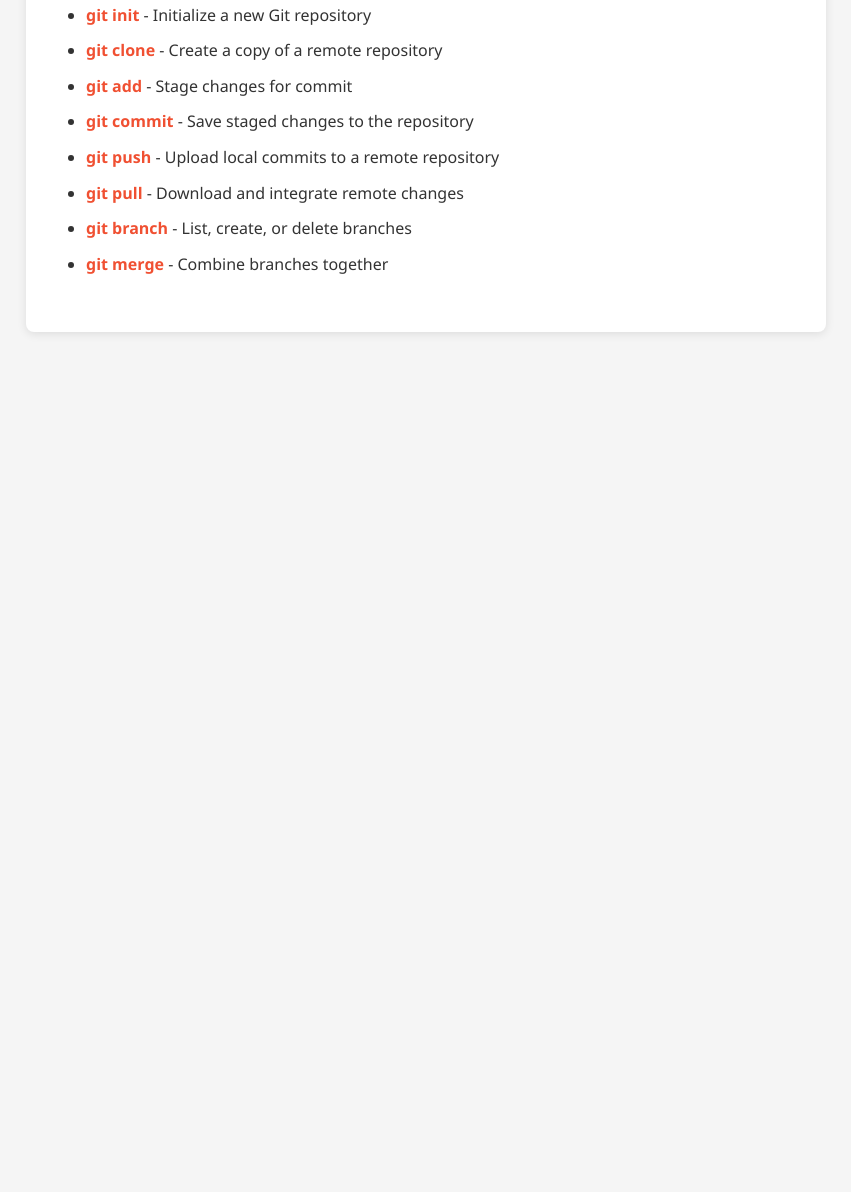
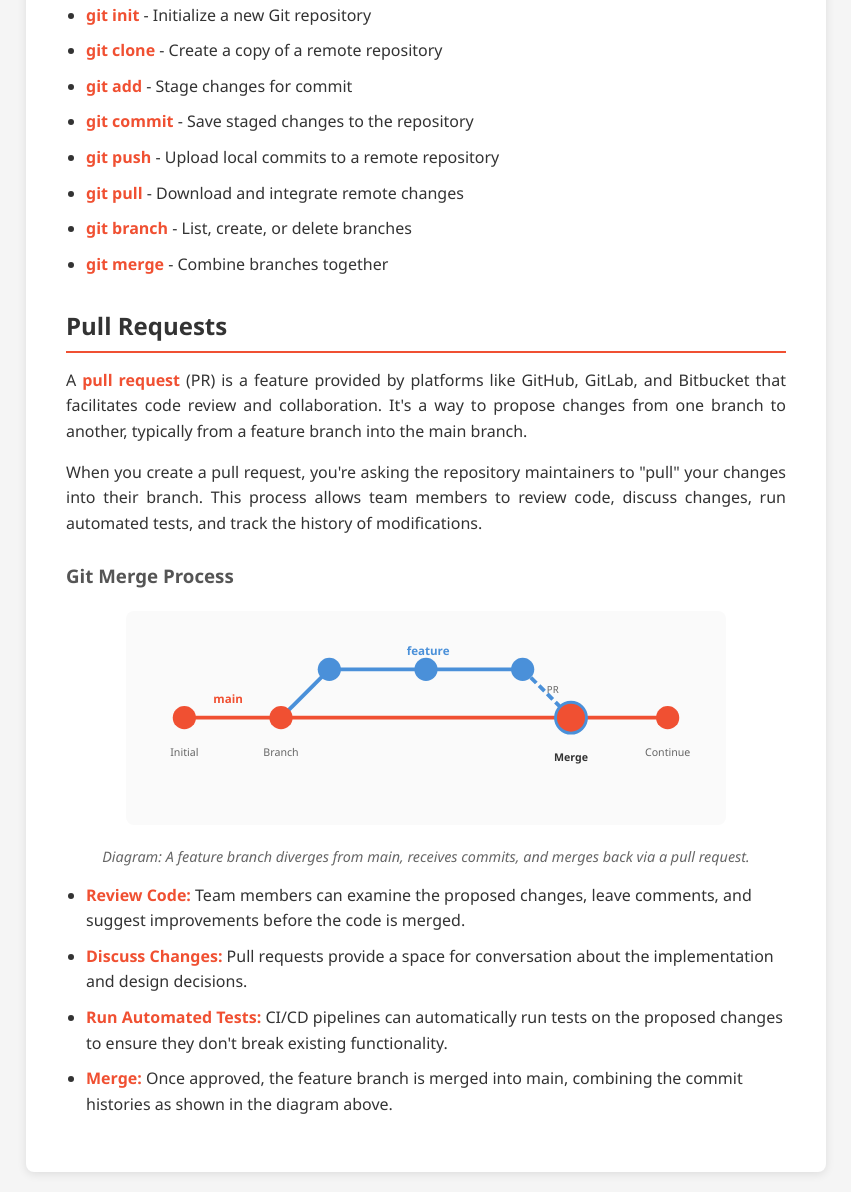
Before and after one commit to michaelpitts/git-demo, a plain HTML site: page index.html in a window 1280 px wide. Shown: the part 1015-2207 px from the top of the page, without its empty margins (214-1065 px from the left). Before the commit the page ends 1367 px from the top, so only its background shows below. Drawn offline with Linux system fonts and the light colour scheme.

Commit message:
add pull request explainer

```diff
--- a/index.html
+++ b/index.html
@@ -121,6 +121,78 @@
             <li><strong>git branch</strong> - List, create, or delete branches</li>
             <li><strong>git merge</strong> - Combine branches together</li>
         </ul>
+
+        <h2>Pull Requests</h2>
+        <p>
+            A <strong>pull request</strong> (PR) is a feature provided by platforms like GitHub, GitLab, and
+            Bitbucket that facilitates code review and collaboration. It's a way to propose changes from one
+            branch to another, typically from a feature branch into the main branch.
+        </p>
+        <p>
+            When you create a pull request, you're asking the repository maintainers to "pull" your changes
+            into their branch. This process allows team members to review code, discuss changes, run automated
+            tests, and track the history of modifications.
+        </p>
+
+        <h3 style="margin-top: 25px; margin-bottom: 15px; color: #555;">Git Merge Process</h3>
+
+        <!-- SVG Diagram showing Git merge -->
+        <svg viewBox="0 0 600 200" style="width: 100%; max-width: 600px; display: block; margin: 20px auto; background: #fafafa; border-radius: 8px; padding: 10px;">
+            <!-- Main branch line -->
+            <line x1="50" y1="100" x2="550" y2="100" stroke="#f05032" stroke-width="4"/>
+
+            <!-- Feature branch line -->
+            <line x1="150" y1="100" x2="200" y2="50" stroke="#4a90d9" stroke-width="4"/>
+            <line x1="200" y1="50" x2="400" y2="50" stroke="#4a90d9" stroke-width="4"/>
+            <line x1="400" y1="50" x2="450" y2="100" stroke="#4a90d9" stroke-width="4" stroke-dasharray="8,4"/>
+
+            <!-- Commits on main branch -->
+            <circle cx="50" cy="100" r="12" fill="#f05032"/>
+            <circle cx="150" cy="100" r="12" fill="#f05032"/>
+            <circle cx="450" cy="100" r="16" fill="#f05032" stroke="#4a90d9" stroke-width="3"/>
+            <circle cx="550" cy="100" r="12" fill="#f05032"/>
+
+            <!-- Commits on feature branch -->
+            <circle cx="200" cy="50" r="12" fill="#4a90d9"/>
+            <circle cx="300" cy="50" r="12" fill="#4a90d9"/>
+            <circle cx="400" cy="50" r="12" fill="#4a90d9"/>
+
+            <!-- Labels -->
+            <text x="50" y="140" text-anchor="middle" font-size="11" fill="#666">Initial</text>
+            <text x="150" y="140" text-anchor="middle" font-size="11" fill="#666">Branch</text>
+            <text x="450" y="145" text-anchor="middle" font-size="11" font-weight="bold" fill="#333">Merge</text>
+            <text x="550" y="140" text-anchor="middle" font-size="11" fill="#666">Continue</text>
+
+            <!-- Branch labels -->
+            <text x="80" y="85" font-size="12" font-weight="bold" fill="#f05032">main</text>
+            <text x="280" y="35" font-size="12" font-weight="bold" fill="#4a90d9">feature</text>
+
+            <!-- Arrow showing PR -->
+            <text x="425" y="75" font-size="10" fill="#666">PR</text>
+        </svg>
+
+        <p style="text-align: center; font-size: 0.9rem; color: #666; margin-top: 10px;">
+            <em>Diagram: A feature branch diverges from main, receives commits, and merges back via a pull request.</em>
+        </p>
+
+        <ul>
+            <li>
+                <strong>Review Code:</strong> Team members can examine the proposed changes, leave comments,
+                and suggest improvements before the code is merged.
+            </li>
+            <li>
+                <strong>Discuss Changes:</strong> Pull requests provide a space for conversation about the
+                implementation and design decisions.
+            </li>
+            <li>
+                <strong>Run Automated Tests:</strong> CI/CD pipelines can automatically run tests on the
+                proposed changes to ensure they don't break existing functionality.
+            </li>
+            <li>
+                <strong>Merge:</strong> Once approved, the feature branch is merged into main, combining
+                the commit histories as shown in the diagram above.
+            </li>
+        </ul>
     </div>
 </body>
 </html>
```
